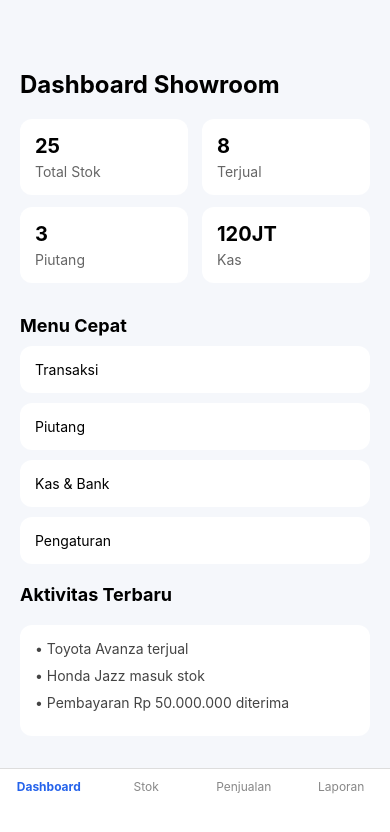
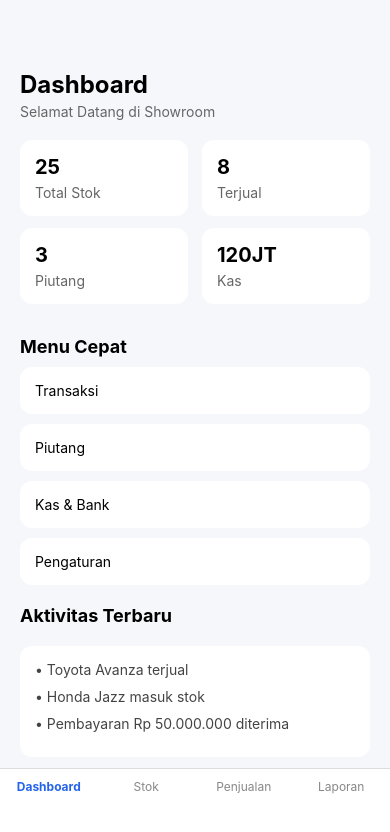
Before and after one commit to abdullohmmuttaqin/ShowroomApp2, a React Native app: screen / in a window 390 px wide. Shown: the top 832 px of the page. Built offline with nearby package versions, Linux system fonts and the light colour scheme.

Commit message:
feat(v2): improve dashboard layout

```diff
--- a/screens/DashboardScreen.js
+++ b/screens/DashboardScreen.js
@@ -1,13 +1,19 @@
-import { View, Text, StyleSheet, TouchableOpacity } from 'react-native';
+import { View, Text, StyleSheet, TouchableOpacity, ScrollView } from 'react-native';
 
 export default function DashboardScreen() {
     return (
-        <View style={styles.container}>
+        <ScrollView style={styles.container}>
 
             {/* Header */}
-            <Text style={styles.title}>
-                Dashboard Showroom
-            </Text>
+            <View style={styles.headerContainer}>
+                <Text style={styles.title}>
+                    Dashboard
+                </Text>
+
+                <Text style={styles.subtitle}>
+                    Selamat Datang di Showroom
+                </Text>
+            </View>
 
             {/* Statistik */}
             <View style={styles.statsContainer}>
@@ -78,7 +84,7 @@ export default function DashboardScreen() {
                 </Text>
             </View>
 
-        </View>
+        </ScrollView>
     );
 }
 
@@ -92,8 +98,17 @@ const styles = StyleSheet.create({
     title: {
         fontSize: 24,
         fontWeight: 'bold',
+    },
+
+    headerContainer: {
         marginTop: 50,
         marginBottom: 20,
+    },
+
+    subtitle: {
+        fontSize: 14,
+        color: '#666',
+        marginTop: 4,
     },
 
     statsContainer: {
```
